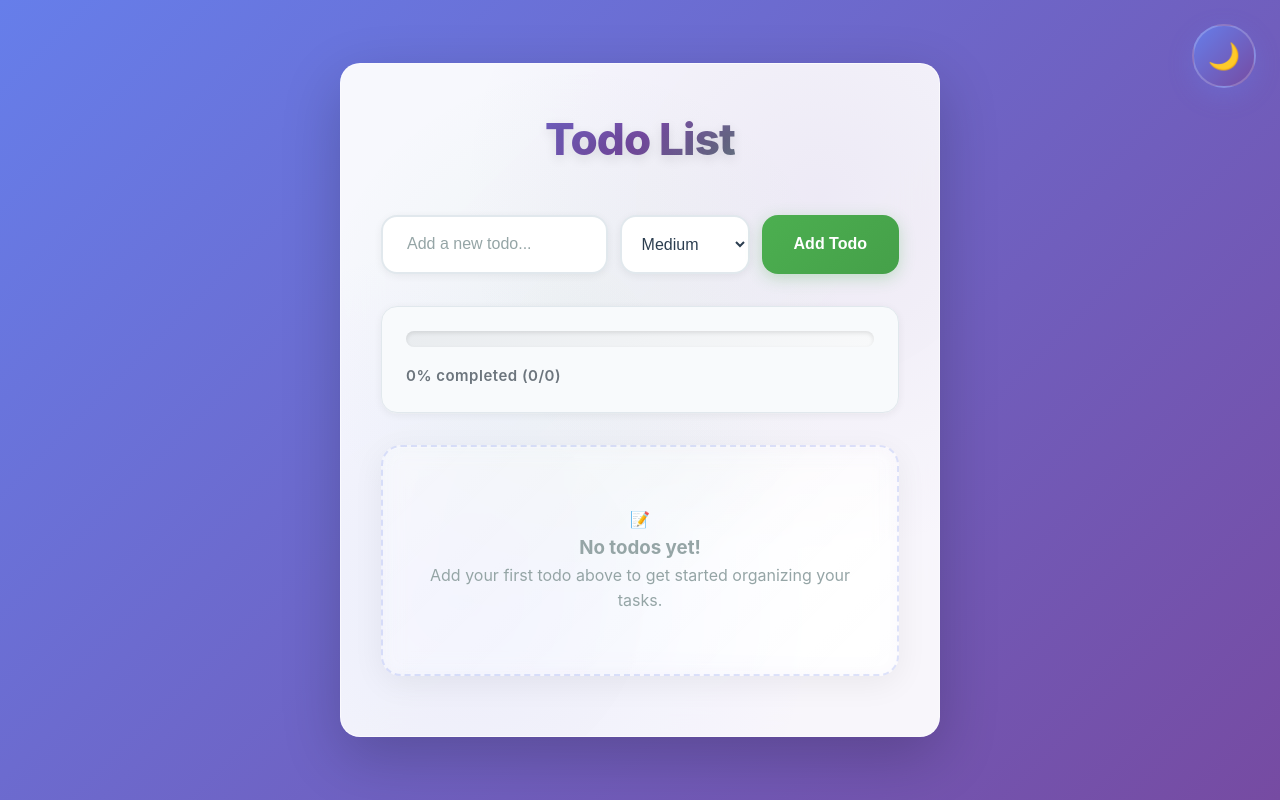
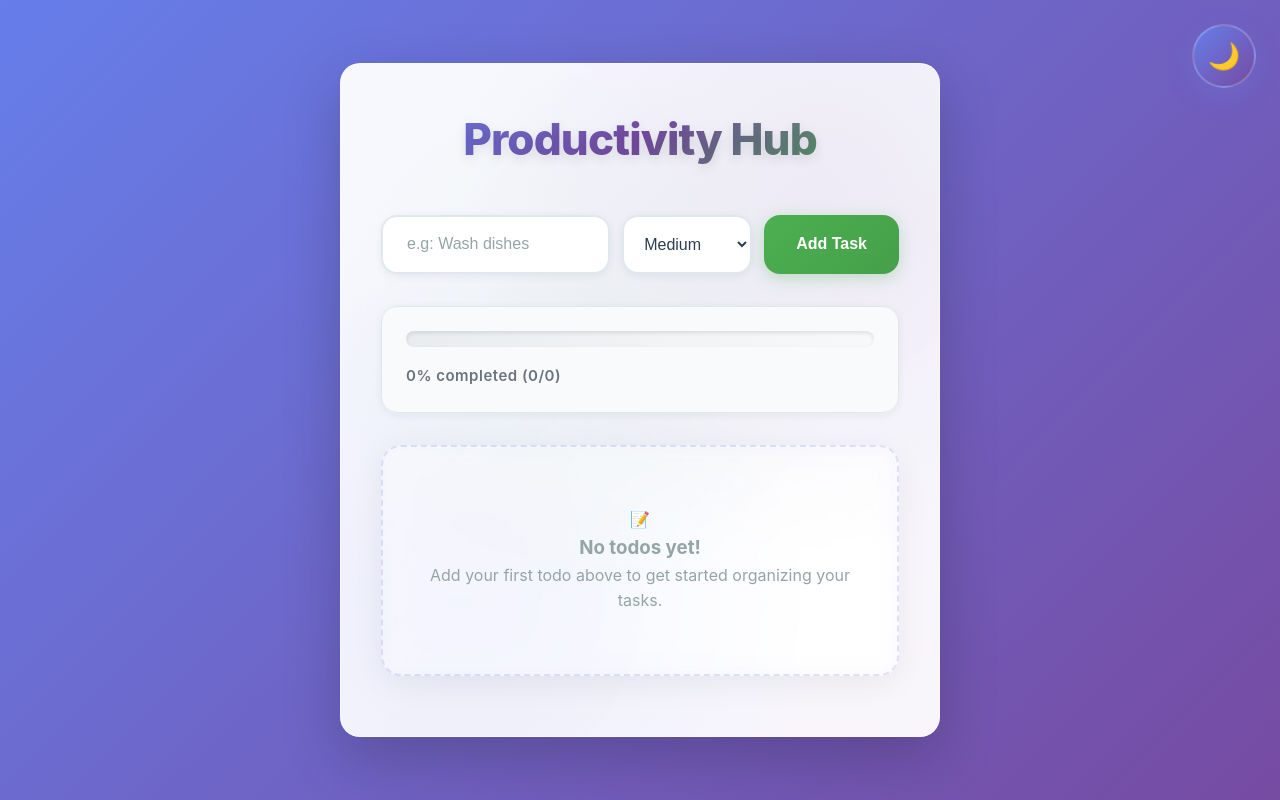
Before and after one commit to mihned01/ToDo-app, a website built with Vite: page index.html in a window 1280 px wide. Built offline with nearby package versions, Linux system fonts and the light colour scheme.

Commit message:
style: enhance Header and placeholder text

```diff
--- a/index.html
+++ b/index.html
@@ -8,11 +8,11 @@
 </head>
 <body>
     <div class="container">
-        <h1>Todo List</h1>
+        <h1>Productivity Hub</h1>
 
         <!--  Form structure -->
         <form class="todo-form" id="todo-form">
-            <input type="text" id="todo-input" placeholder="Add a new todo..." required>
+            <input type="text" id="todo-input" placeholder="e.g: Wash dishes" required>
 
             <!-- Priority selection structure -->
             <div class="priority-container">
@@ -23,7 +23,7 @@
                 </select>
             </div>
 
-            <button type="submit">Add Todo</button>
+            <button type="submit">Add Task</button>
         </form>
 
         <div class="progress-container">
```
